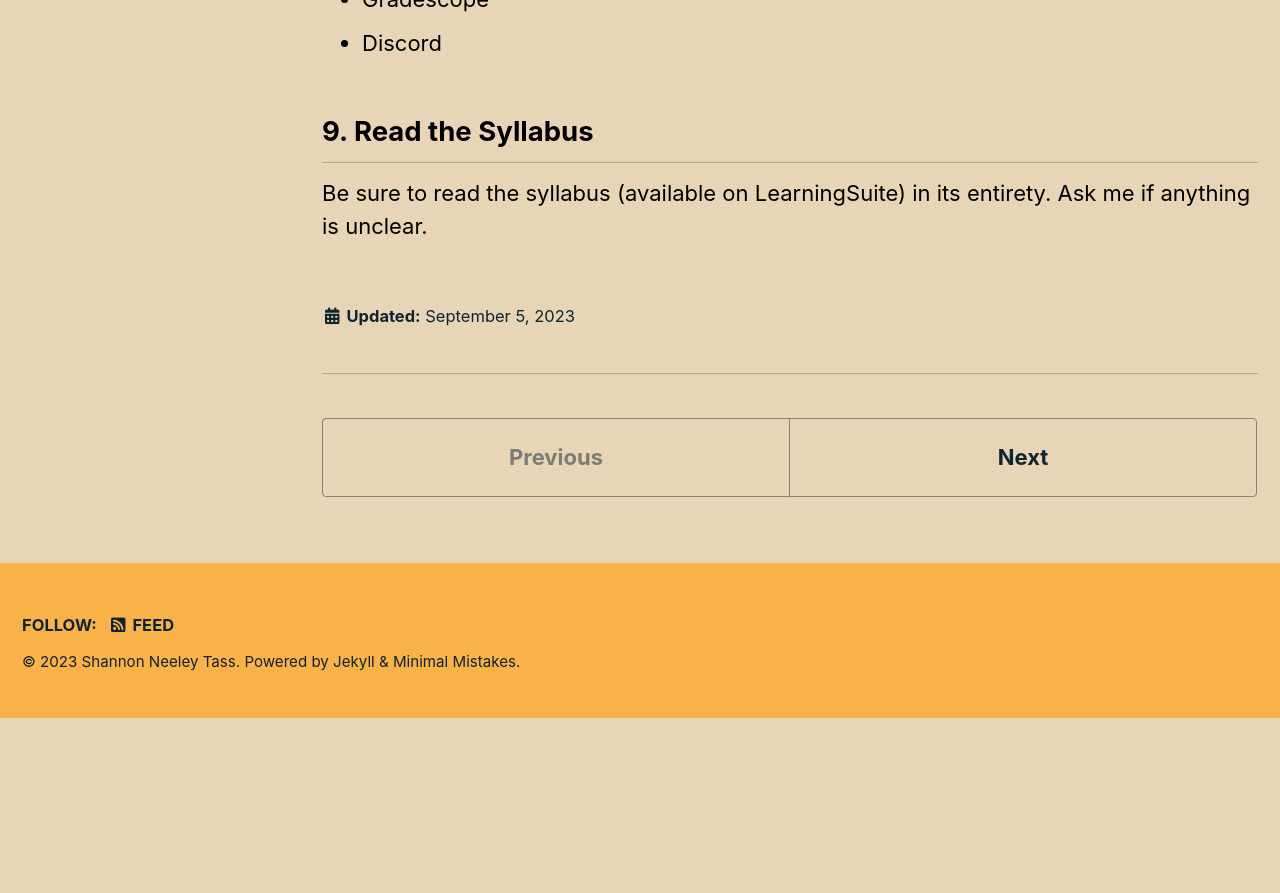
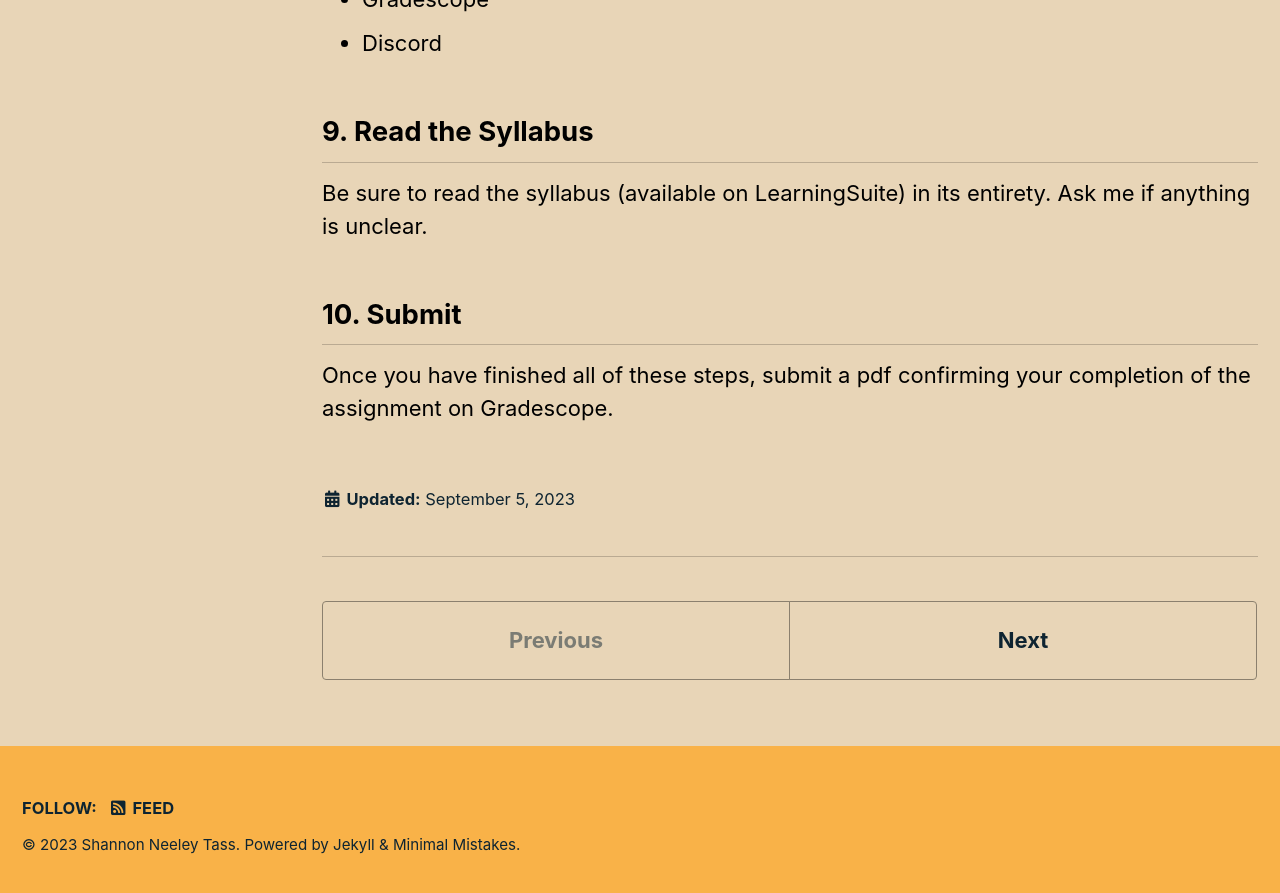
Before and after one commit to s386Fall2023/s386Fall2023.github.io, a Jekyll site: the page built from _assignments/01setup.md, in a window 1280 px wide and 900 px high, scrolled down 2822 px. Shown: the top 893 px of the window. Built offline with Jekyll 4.4.1, drawn with Linux system fonts in a browser that asks for light colours; cached includes are drawn as plain includes; before the commit the page ends 3540 px from its top, so only the background shows below that.

Commit message:
add submission details

```diff
--- a/_assignments/01setup.md
+++ b/_assignments/01setup.md
@@ -70,3 +70,6 @@ Make sure that you are able to access:
 
 ## 9. Read the Syllabus
 Be sure to read the syllabus (available on LearningSuite) in its entirety.  Ask me if anything is unclear.
+
+## 10. Submit
+Once you have finished all of these steps, submit a pdf confirming your completion of the assignment on Gradescope.
```
